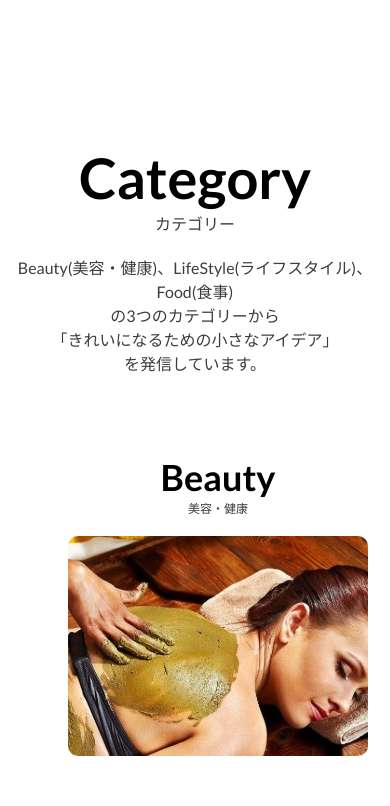
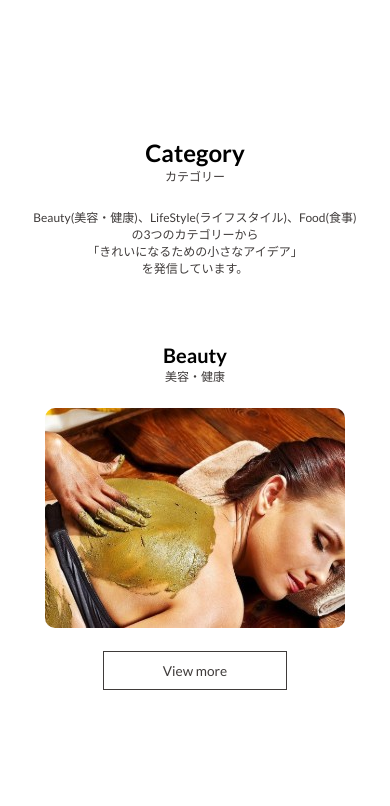
Before and after one commit to kiichirokataoka/grace, a plain HTML site: page index.html in a window 390 px wide. Shown: the part 1120-1926 px from the top of the page. Drawn offline with Linux system fonts and the light colour scheme.

Commit message:
Add files via upload

```diff
--- a/stylesheet.css
+++ b/stylesheet.css
@@ -855,30 +855,31 @@ article {
 
 .category {
 /*  background-color: #f3c1f2;*/
-  position: relative;
+  position: initial;
 }
 
 .category h1 {
-  font-size:56px;
+  font-size:24px;
   margin-bottom: 0;
   text-align: center;
 }
 
 .category p {
-  font-size: 16px;
-  margin-bottom: 20px;
+  font-size: 12px;
+  margin-bottom: 24px;
   text-align: center;
   color: #3F3B3A;
 }
 
 .category-contents {
+  max-width: 100%;
   text-align: center;
   margin-top: 50px;
   margin-bottom: 50px;
 }
 
 .category-contents h2 {
-  font-size: 36px;
+  font-size: 20px;
   margin-bottom: 0;
 }
 
@@ -888,8 +889,8 @@ article {
 
 .category-Beauty {
   height: 500px;
-  width: 300px;
-  margin-left: 60px;
+  width: 100%;
+  margin-left: 0px;
 /*  background-color: #c1e1f3; */
   float: left;
   display: block;
@@ -923,7 +924,7 @@ article {
 }
 
 .category-btn {
-  margin: 50px auto;
+  margin: 20px auto;
 	display: block;
 	width: 160px;
 	padding: 0.8em;
```
